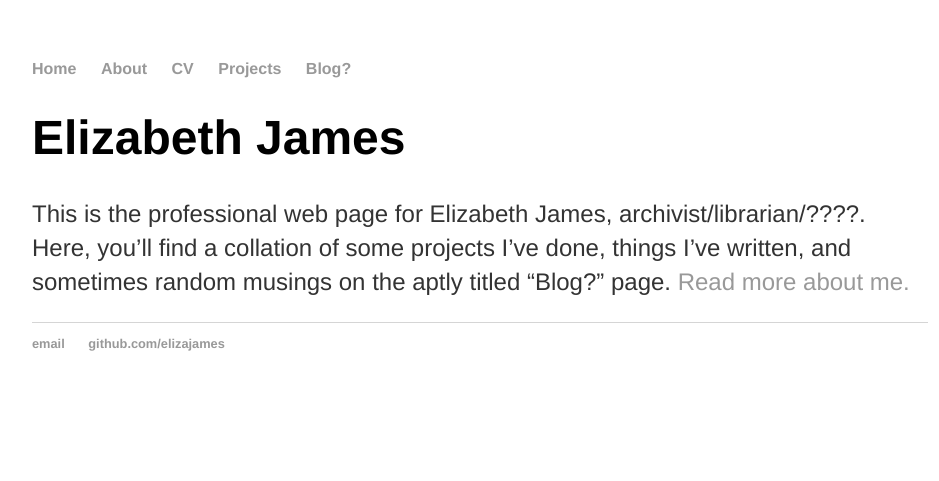
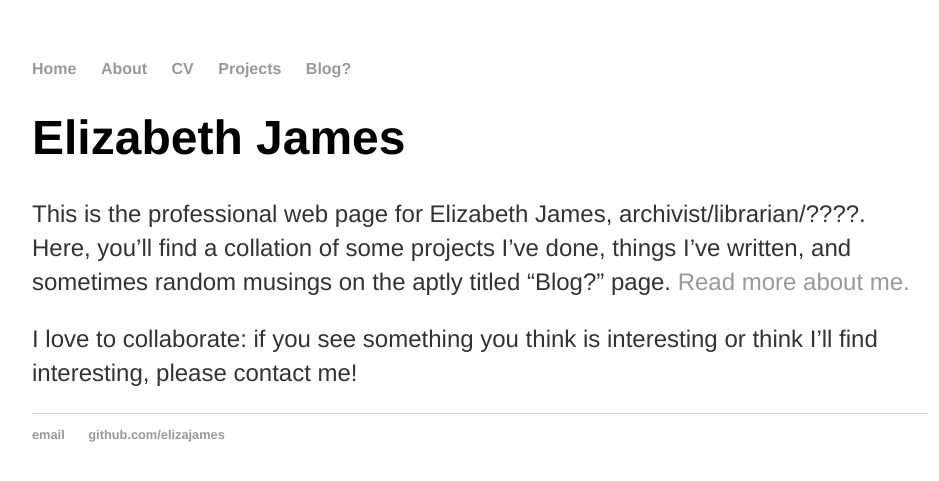
Before and after one commit to elizajames/old_site, a Jekyll site: the page built from index.html, in a window 1280 px wide. Shown: the top 481 px of the page, without its empty margins (160-1099 px from the left). Built offline with Jekyll 4.4.1, drawn with Linux system fonts in a browser that asks for light colours.

Commit message:
Update index.html

```diff
--- a/index.html
+++ b/index.html
@@ -5,4 +5,5 @@ title: Elizabeth James
 <div class="blurb">
 	<h1>Elizabeth James</h1>
 	<p>This is the professional web page for Elizabeth James, archivist/librarian/????. Here, you’ll find a collation of some projects I’ve done, things I’ve written, and sometimes random musings on the aptly titled “Blog?” page. <a href="/about">Read more about me.</a></p>
+	<p>I love to collaborate: if you see something you think is interesting or think I’ll find interesting, please contact me!</p>
 </div><!-- /.blurb -->
```
